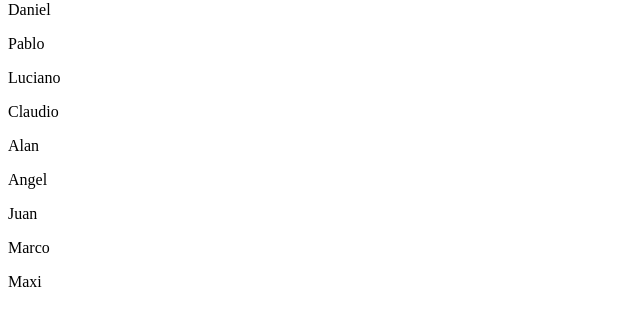
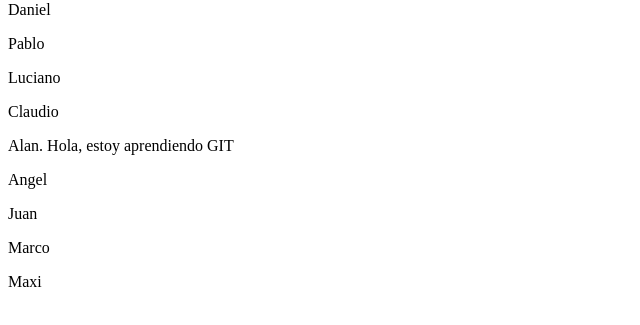
Before and after one commit to mlapeducacionit/proyecto-colab, a plain HTML site: page index.html in a window 1280 px wide. Shown: the part 79-404 px from the top of the page, without its empty margins (0-640 px from the left). Drawn offline with Linux system fonts and the light colour scheme.

Commit message:
Agrego algo en mi p. Soy Padi

```diff
--- a/index.html
+++ b/index.html
@@ -18,7 +18,7 @@
 
     <p>Claudio</p>
 
-    <p>Alan</p>
+    <p>Alan. Hola, estoy aprendiendo GIT</p>
 
     <p>Angel</p>
 
```
